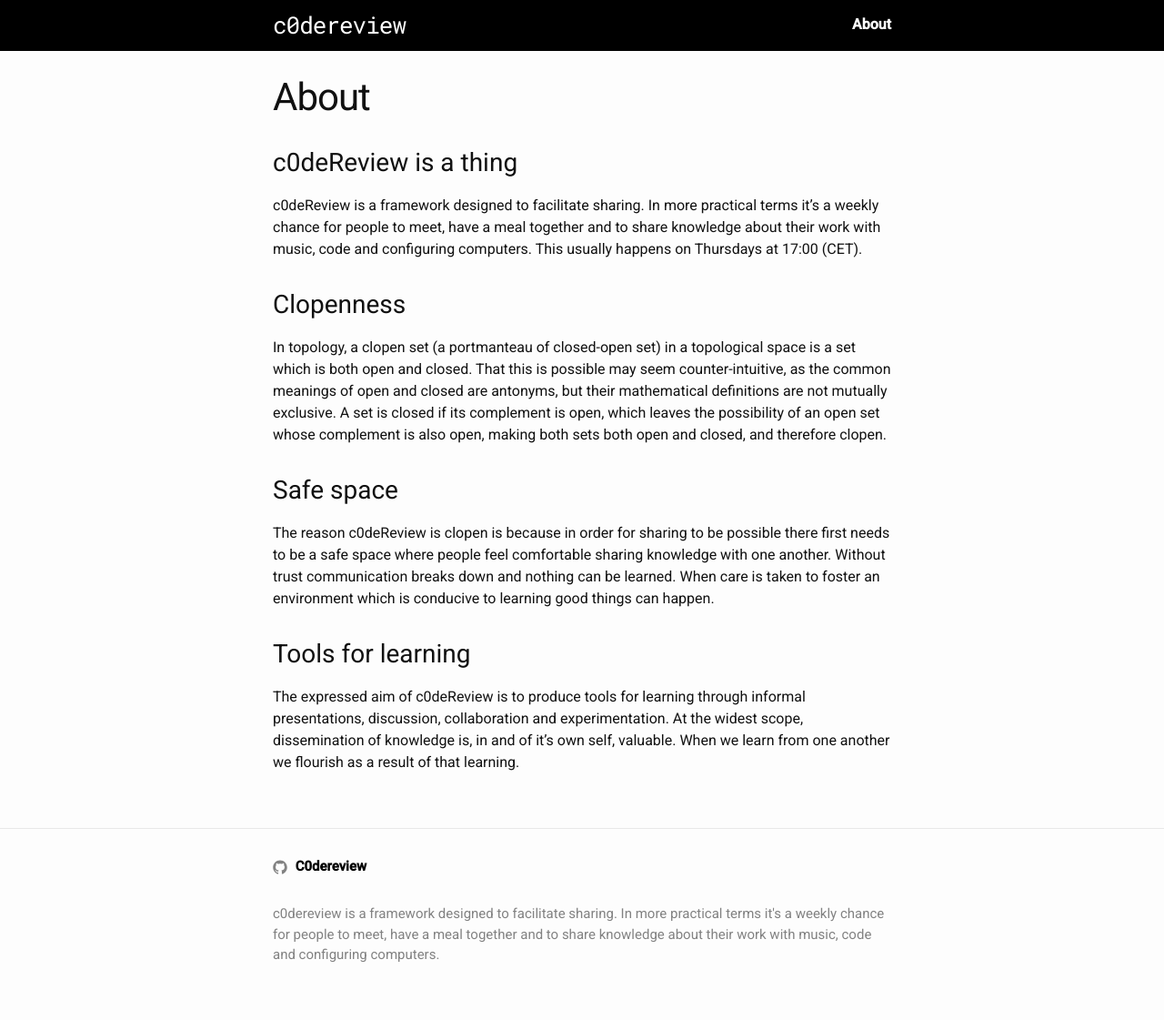
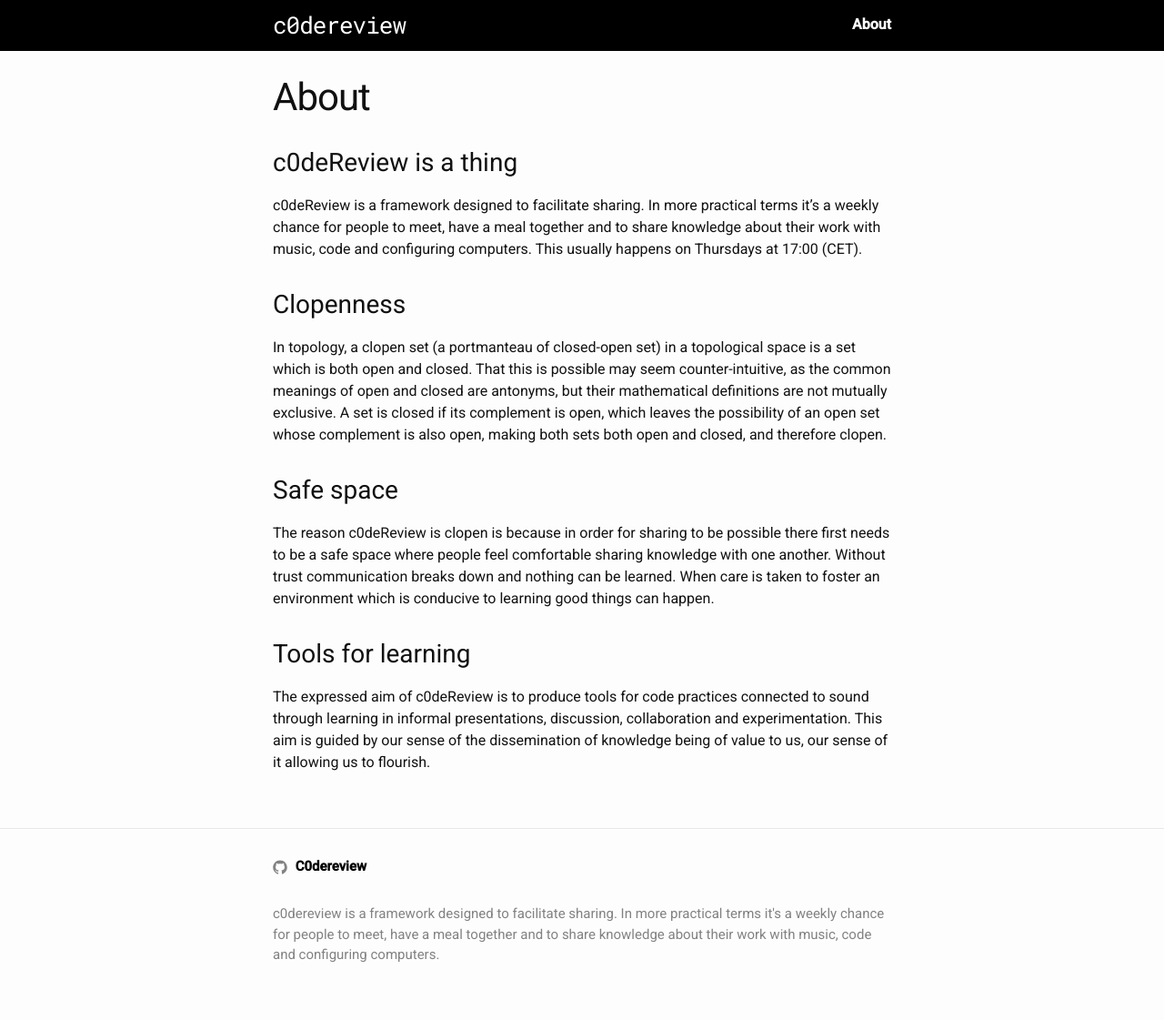
Before and after one commit to C0dereview/c0dereview.github.io, a Jekyll site: the page built from pages/about.md, in a window 1280 px wide. Shown: the whole page at 91% size. Built offline with Jekyll 4.4.1, drawn with Linux system fonts in a browser that asks for light colours.

Commit message:
Update about text

```diff
--- a/pages/about.md
+++ b/pages/about.md
@@ -31,7 +31,8 @@ to learning good things can happen.
 
 ## Tools for learning
 
-The expressed aim of c0deReview is to produce tools for learning through
-informal presentations, discussion, collaboration and experimentation. At the
-widest scope, dissemination of knowledge is, in and of it's own self, valuable.
-When we learn from one another we flourish as a result of that learning.
+The expressed aim of c0deReview is to produce tools for
+code practices connected to sound through learning in informal presentations,
+discussion, collaboration and experimentation. This aim is guided by our sense
+of the dissemination of knowledge being of value to us, our sense of it allowing
+us to flourish.
```
